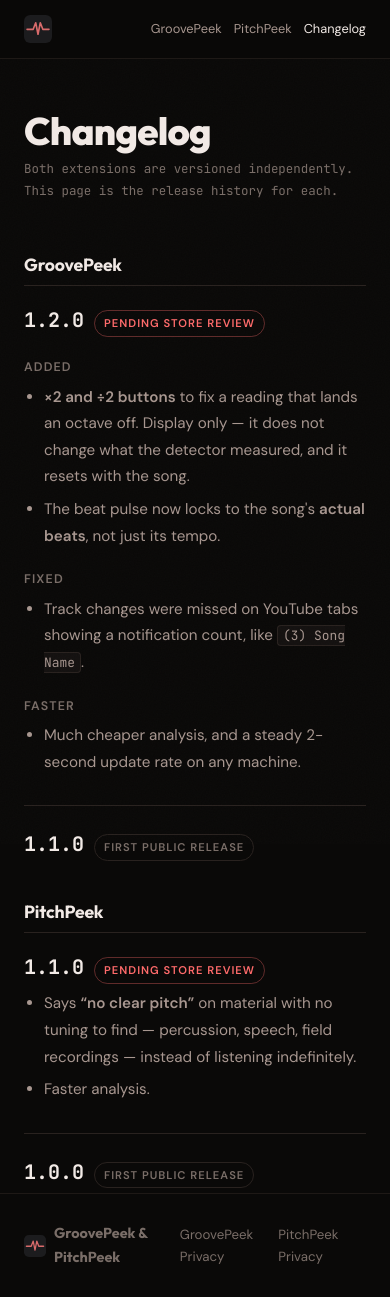
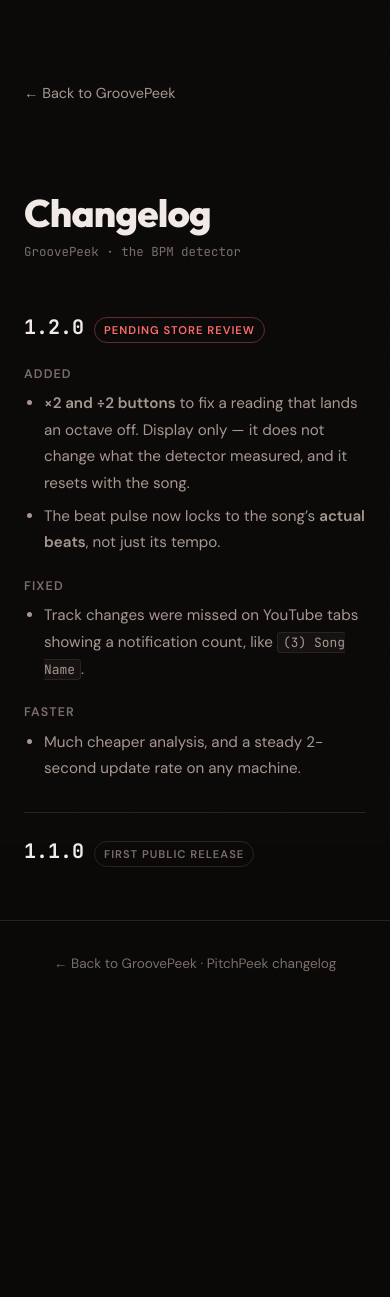
Before and after one commit to damfernandes/groovepeek-docs, a plain HTML site: page changelog.html in a window 390 px wide. After the commit the page ends 1023 px from the top, so only its background shows below. Drawn offline with Linux system fonts and the light colour scheme.

Commit message:
Split the changelog into one page per extension
A single page listing both extensions reads as one product with a
confusing double history to anyone who does not already know there are
two. The site already has the pattern for this: privacy.html and
pitchpeek-privacy.html are separate per-product pages, kept out of the
nav and linked from their own product page.

changelog.html is now GroovePeek only; pitchpeek-changelog.html is
PitchPeek only. Each says which extension it belongs to under the
heading, and links back to that product.

Because these follow the privacy pattern rather than being a shared page,
the nav changes the shared version needed are reverted: no Changelog nav
item on any page, so the 430px rule that made three nav items fit is gone
too, along with .prose.under-nav (these pages carry no nav) and the rule
that stopped a release stacking a second rule under a product h2.

Each product page reaches its own changelog two ways: the version badge
in the hero is now a link, and a Changelog entry sits beside Privacy
Policy in the footer. Each changelog also links the other, so the pair is
discoverable without implying they are one product.

Checked every page at 380, 560 and 1280px: no horizontal overflow and no
footer collision anywhere, and every internal link resolves.
groovepeek.html still overflows 203px at 380px from the pre-existing
.screenshot-halo, untouched here.

```diff
--- a/changelog.html
+++ b/changelog.html
@@ -3,35 +3,20 @@
 <head>
   <meta charset="UTF-8" />
   <meta name="viewport" content="width=device-width, initial-scale=1.0" />
-  <meta name="description" content="Release history for the GroovePeek and PitchPeek Chrome extensions — what changed in each version, and why." />
-  <title>Changelog — GroovePeek &amp; PitchPeek</title>
-  <link rel="preconnect" href="https://fonts.googleapis.com">
-  <link rel="preconnect" href="https://fonts.gstatic.com" crossorigin>
-  <link href="https://fonts.googleapis.com/css2?family=Outfit:wght@200;400;500;600;700;800&family=JetBrains+Mono:wght@400;700&family=DM+Sans:ital,opsz,wght@0,9..40,400;0,9..40,500;0,9..40,600;1,9..40,400&display=swap" rel="stylesheet">
+  <meta name="description" content="Release history for the GroovePeek Chrome extension." />
+  <title>Changelog — GroovePeek</title>
   <link rel="stylesheet" href="styles.css" />
 </head>
 <body>
 
-  <nav class="nav">
-    <div class="nav-inner">
-      <a class="nav-logo" href="./">
-        <img src="logo.svg" alt="" width="28" height="28">
-        <span>Groove<em>Peek</em> &amp; Pitch<em>Peek</em></span>
-      </a>
-      <div class="nav-links">
-        <a href="groovepeek.html">GroovePeek</a>
-        <a href="pitchpeek.html">PitchPeek</a>
-        <a href="changelog.html" aria-current="page">Changelog</a>
-      </div>
-    </div>
-  </nav>
+<header style="text-align:left; padding-bottom: 40px;">
+  <a href="groovepeek.html" style="color: var(--text-mid); font-size: 0.9rem;">&larr; Back to GroovePeek</a>
+</header>
 
-  <main class="prose under-nav">
+<main class="prose">
 
   <h1>Changelog</h1>
-    <p class="updated">Both extensions are versioned independently. This page is the release history for each.</p>
-
-    <h2 id="groovepeek">GroovePeek</h2>
+  <p class="updated">GroovePeek &middot; the BPM detector</p>
 
   <div class="release">
     <div class="release-head">
@@ -41,8 +26,8 @@
 
     <h3>Added</h3>
     <ul>
-        <li><strong>&times;2 and &divide;2 buttons</strong> to fix a reading that lands an octave off. Display only — it does not change what the detector measured, and it resets with the song.</li>
-        <li>The beat pulse now locks to the song's <strong>actual beats</strong>, not just its tempo.</li>
+      <li><strong>&times;2 and &divide;2 buttons</strong> to fix a reading that lands an octave off. Display only &mdash; it does not change what the detector measured, and it resets with the song.</li>
+      <li>The beat pulse now locks to the song&rsquo;s <strong>actual beats</strong>, not just its tempo.</li>
     </ul>
 
     <h3>Fixed</h3>
@@ -63,37 +48,10 @@
     </div>
   </div>
 
-    <h2 id="pitchpeek">PitchPeek</h2>
-
-    <div class="release">
-      <div class="release-head">
-        <span class="release-version">1.1.0</span>
-        <span class="release-status release-pending">Pending store review</span>
-      </div>
-      <ul>
-        <li>Says <strong>&ldquo;no clear pitch&rdquo;</strong> on material with no tuning to find — percussion, speech, field recordings — instead of listening indefinitely.</li>
-        <li>Faster analysis.</li>
-      </ul>
-    </div>
-
-    <div class="release">
-      <div class="release-head">
-        <span class="release-version">1.0.0</span>
-        <span class="release-status">First public release</span>
-      </div>
-    </div>
-
 </main>
 
-  <footer class="site-footer">
-    <div class="footer-inner">
-      <div class="footer-brand">
-        <img src="logo.svg" alt="" width="22" height="22">
-        <span>GroovePeek &amp; PitchPeek</span>
-      </div>
-      <a href="privacy.html">GroovePeek Privacy</a>
-      <a href="pitchpeek-privacy.html">PitchPeek Privacy</a>
-    </div>
+<footer>
+  <p><a href="groovepeek.html">&larr; Back to GroovePeek</a> &middot; <a href="pitchpeek-changelog.html">PitchPeek changelog</a></p>
 </footer>
 
 </body>
--- a/styles.css
+++ b/styles.css
@@ -218,6 +218,13 @@ a:hover { text-decoration: underline; }
   border-radius: 999px;
   border: 1px solid rgba(255, 107, 107, 0.2);
   margin-left: 2px;
+}
+
+/* The badge doubles as the way into that product's changelog. */
+a.eyebrow-version { text-decoration: none; transition: background var(--t-fast), border-color var(--t-fast); }
+a.eyebrow-version:hover {
+  background: rgba(255, 107, 107, 0.2);
+  border-color: rgba(255, 107, 107, 0.45);
 }
 
 @keyframes blink {
@@ -694,10 +701,6 @@ footer a:hover { color: var(--accent); }
 
 .prose ul { padding-left: 20px; }
 
-/* .prose was written for the privacy pages, which carry no nav. On a .prose page
-   that DOES have one, the nav is position: fixed and would sit over the heading. */
-.prose.under-nav { margin-top: 112px; }
-
 /* --- Changelog releases ------------------------------------------------- */
 
 .release {
@@ -706,13 +709,11 @@ footer a:hover { color: var(--accent); }
   margin-top: 30px;
 }
 
-/* .prose h2 already draws a rule beneath the product name — the first release
-   under it would otherwise stack a second one directly below. */
-.prose h2 + .release {
-  border-top: 0;
-  padding-top: 0;
-  margin-top: 18px;
-}
+.release:first-of-type { border-top: 0; padding-top: 0; }
+/* A release block ends on a badge with no trailing margin, unlike the privacy
+   pages which end on a paragraph — without this the footer rule sits right
+   under the last version number. */
+.release:last-of-type { margin-bottom: 52px; }
 
 .release-head {
   display: flex;
@@ -844,15 +845,6 @@ footer a:hover { color: var(--accent); }
 @media (max-width: 560px) {
   .nav-links { gap: 14px; margin-right: 14px; }
   .nav-links a { font-size: 0.82rem; }
-}
-
-/* A Changelog link joined the two product links, and at phone widths the three
-   ran flush to the right edge with the wordmark beside them. Below this width
-   the mark carries the branding on its own. */
-@media (max-width: 430px) {
-  .nav-logo span { display: none; }
-  .nav-links { gap: 12px; margin-right: 0; }
-  .nav-links a { font-size: 0.8rem; }
 }
 
 /* ─── Hub ───────────────────────────────────────────────────── */
```
Also changed, not shown: groovepeek.html (+2 -2 lines), index.html (+0 -1 lines), pitchpeek-changelog.html (added, +46 -0 lines), pitchpeek.html (+2 -2 lines), 1 other file. Lines whose indentation alone changed are shown as unchanged.
